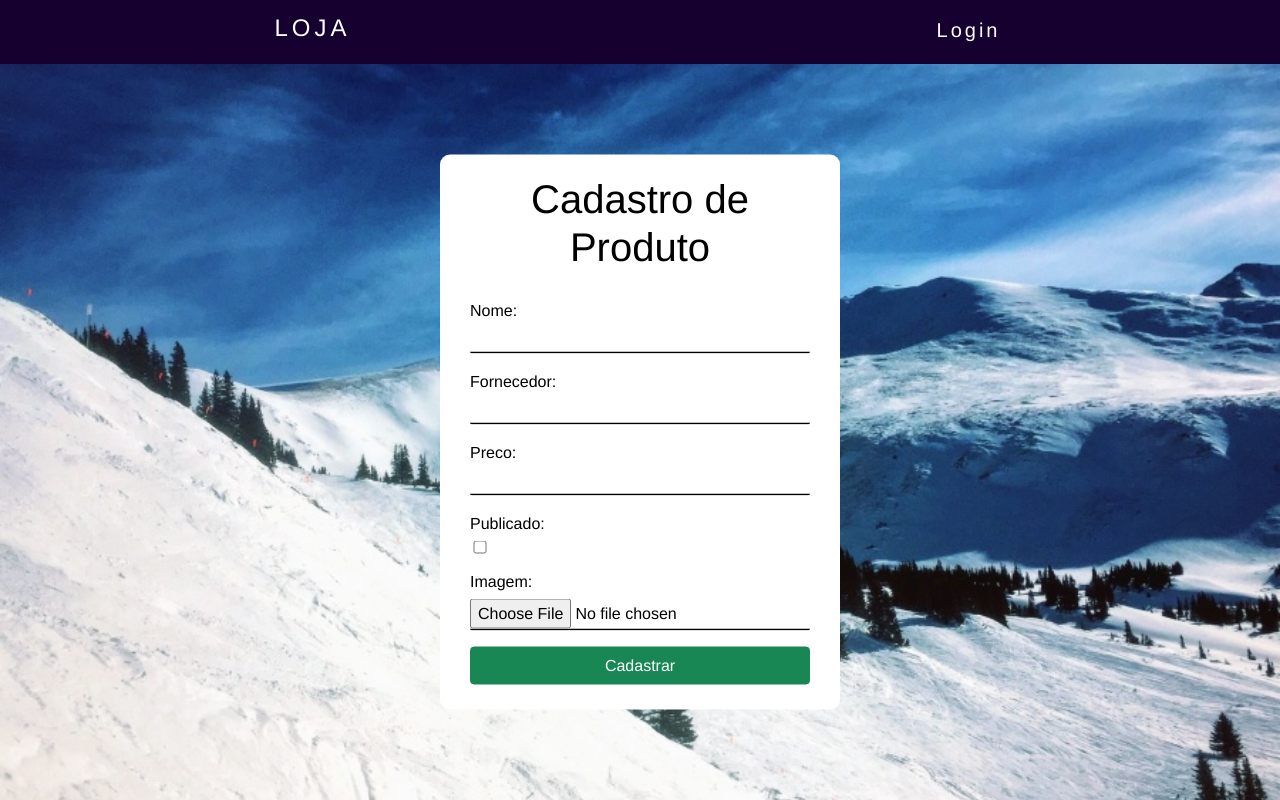
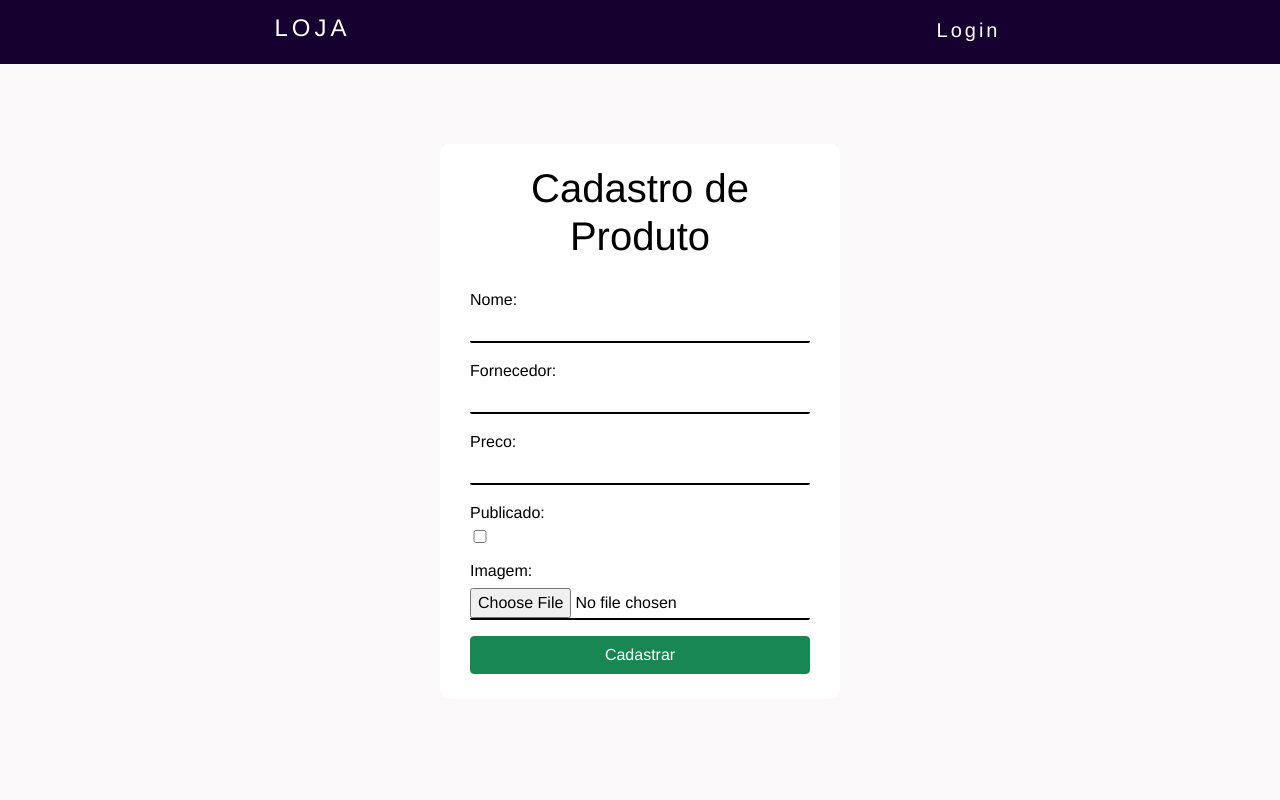
Before and after one commit to rylderoliveira/Django, a Django app: page /cadastroProduto in a window 1280 px wide. Run offline with Django 4.2, Linux system fonts and the light colour scheme; some libraries are stand-ins or nearby versions.

Commit message:
Arrumando layout da aplicação

```diff
--- a/ecommerce/static/style.css
+++ b/ecommerce/static/style.css
@@ -23,10 +23,6 @@ label, input, a {
     width: 100%;
 }
 
-body {
-    background-color: rgb(46, 48, 197)
-}
-
 h1 {
     text-align: center;
     padding-bottom: 20px;
--- a/ecommerce/static/styleIndex.css
+++ b/ecommerce/static/styleIndex.css
@@ -6,6 +6,11 @@
     color: black;
     border: none;
 }
+
+body {
+    background-color:rgb(250, 248, 248)
+}
+
 
 a {
     color: white;
@@ -49,13 +54,6 @@
     color: white;
     font-weight: bold;
     padding: 10px;
-}
-
-main {
-    background: url('bgCity.jpg') no-repeat center center;
-    background-size: cover;
-    height: 92vh;
-    position: relative;
 }
 
 .areaTabela {
@@ -130,11 +128,9 @@
     width: 400px;
     padding: 20px 30px;
     border-radius: 10px;
-    position: absolute;
-    top: 50%;
-    left: 50%;
-    margin-right: -50%;
-    transform: translate(-50%, -50%);
+    margin-left: auto;
+    margin-right: auto;
+    margin-top: 10vh;
 }
 
 input {
--- a/loja/views.py
+++ b/loja/views.py
@@ -19,7 +19,7 @@ def index(request):
 
 def lista(request):
 
-    produtos = Produto.objects.order_by('nome').filter(publicado=True)
+    produtos = Produto.objects.order_by('nome').filter(cadastrado_por_id=request.user.id)
 
     listaProdutos = {
         'lista': produtos
--- a/templates/_head.html
+++ b/templates/_head.html
@@ -18,7 +18,8 @@
     {% include 'partials/header.html' %}
     <main>
 
-        {% block content %} {% endblock %}
+        {% block content %}
+        {% endblock %}
 
     </main>
 </body>
--- a/templates/loja/cadastroProduto.html
+++ b/templates/loja/cadastroProduto.html
@@ -1,24 +1,12 @@
 {% extends '_head.html'%}
-    {% include 'parcials/header.html' %}
-    {% block content %}
+{% block content %}
     <div class="containerProduto">
         <form action="{% url 'cadastroProduto' %}" method="POST" enctype="multipart/form-data">
             {% csrf_token %}
             <h1>Cadastro de Produto</h1>
             {{form.as_p}}
-            <!-- <h1>Cadastro de Produto</h1>
-            <label for="produto">Produto:</label>
-            <input type="text" name="produto" placeholder="Digite o nome do produto">
-            <label for="fornecedor">Fornecedor:</label>
-            <input type="text" name="fornecedor" placeholder="Digite o nome do fornecedor">
-            <label for="preco">Preço:</label>
-            <input type="number" name="preco" step="0.01" min="0.00" placeholder="Digite o preço do produto">
-            <div class="pub">
-                <input type="checkbox" name="publicado" title="publicado" checked>
-                <label for="preco">Publicar</label>
-            </div> -->
             <input class="btn btn-success" type="submit" value="Cadastrar" class="editar" id="2">
         </form>
     </div>
 
-    {% endblock %}
+{% endblock %}
```
Also changed, not shown: templates/loja/index.html (+3 -5 lines), media/fotos/22/02/2022/LoL_icon.svg.png (added), media/fotos/22/02/2022/unknown.png (added).
